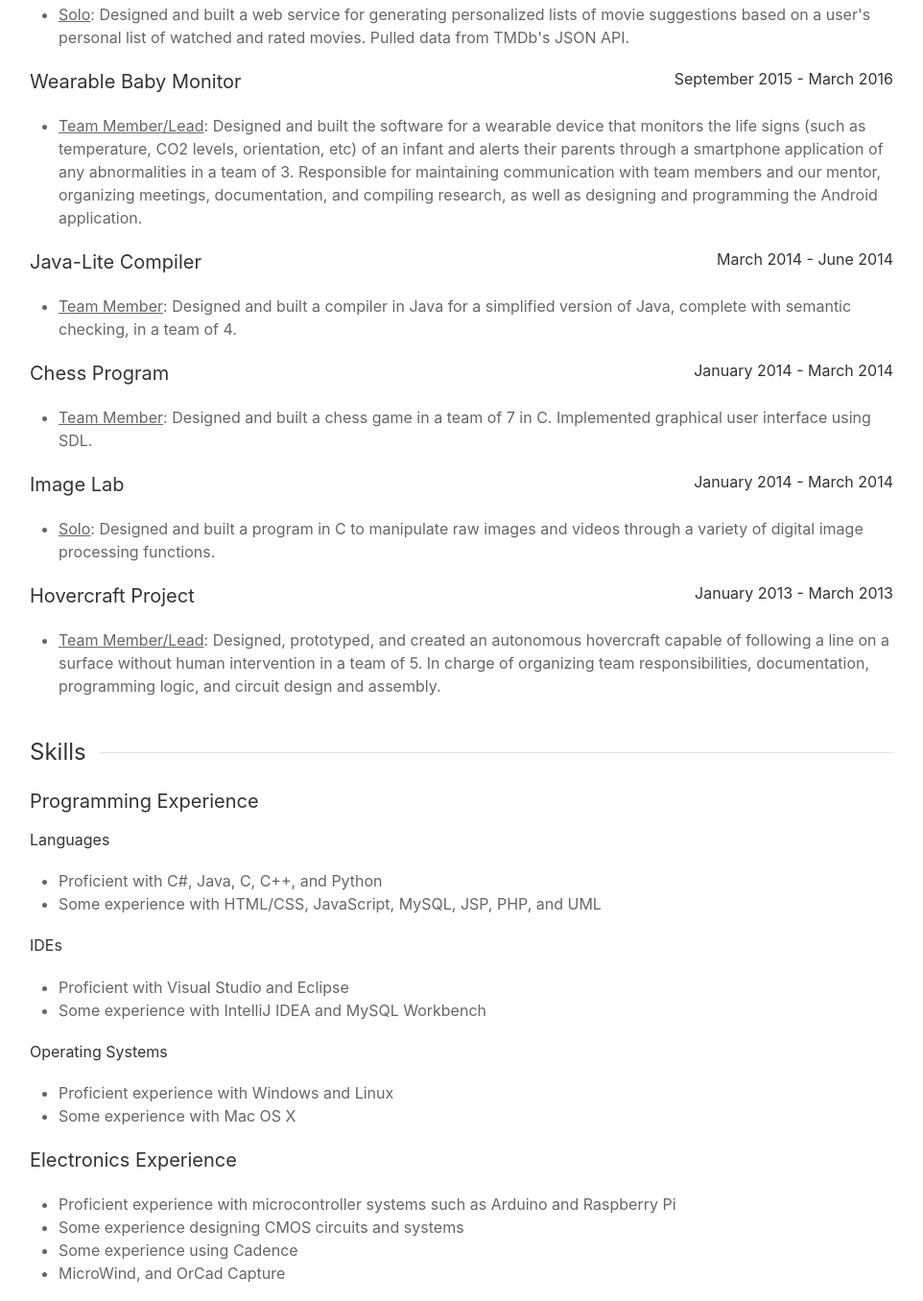
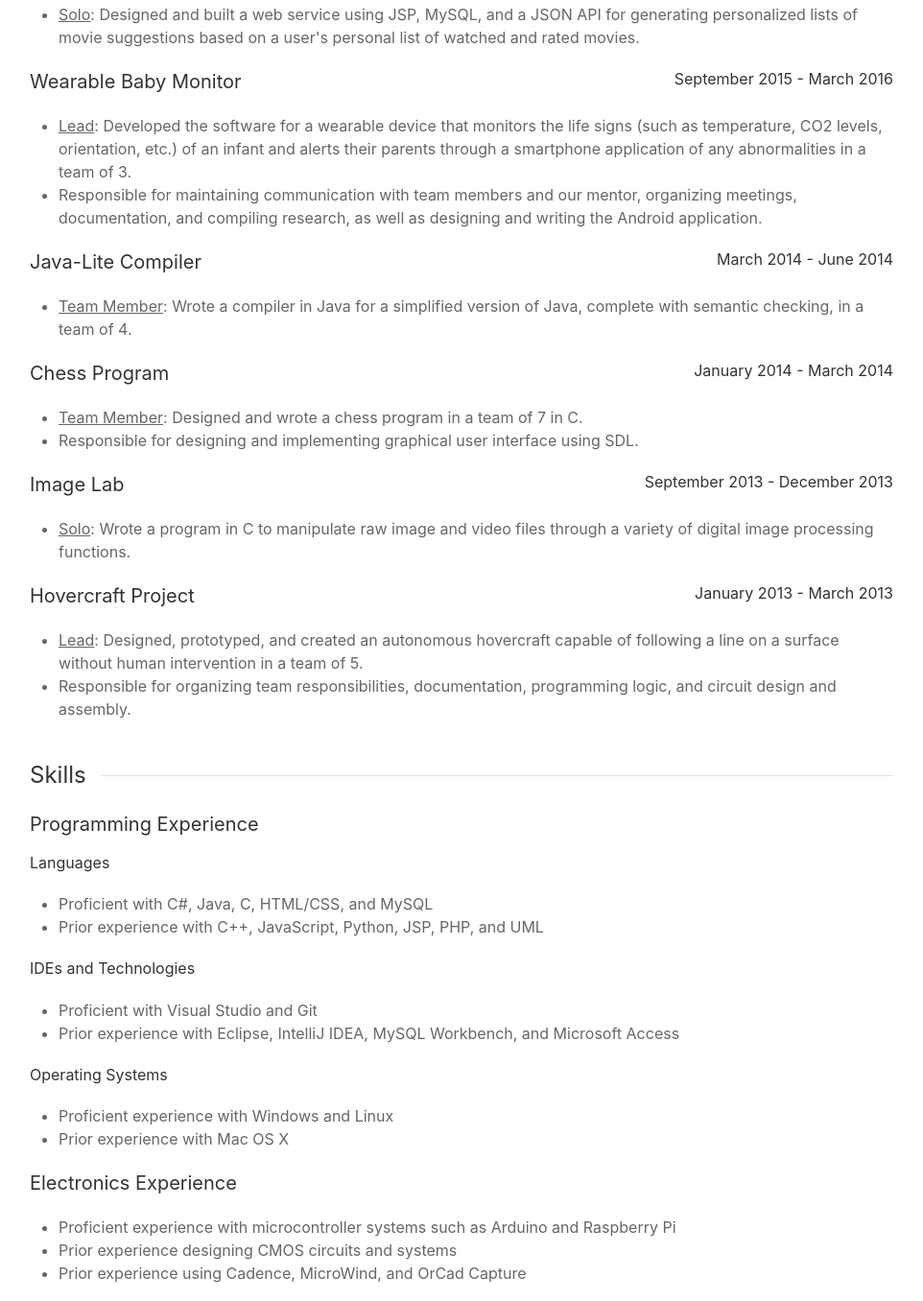
Before and after one commit to kdomasze/kdomasze.github.io, a plain HTML site: page index.html in a window 1280 px wide. Shown: the part 756-2112 px from the top of the page at 96% size, without its empty margins (159-1121 px from the left). Drawn offline with nearby package versions, Linux system fonts and the light colour scheme.

Commit message:
Updates formatting and wording of resume page

```diff
--- a/index.html
+++ b/index.html
@@ -25,10 +25,10 @@
 			<div class="uk-container-expand">
 				<div class="uk-grid-small uk-child-width-expand@s uk-text-center" uk-grid>
 					<h4 class="uk-text-left">University of California, Irvine</h4>
-					<h5 class="uk-text-right">September 2012 - March 2017</h5>
+					<h5 class="uk-text-right">March 2017</h5>
 				</div>
 				<ul>
-					<li>Bachelor of Science, Computer Engineering, GPA: 2.905</li>
+					<li>Bachelor of Science, Computer Engineering</li>
 				</ul>
 			</div>
 			<!--END RESUME Education-->
@@ -55,7 +55,7 @@
 					<h5 class="uk-text-right">September 2016 - December 2016</h5>
 				</div>
 				<ul>
-					<li><u>Solo</u>: Designed and built a web service for generating personalized lists of movie suggestions based on a user's personal list of watched and rated movies. Pulled data from TMDb's JSON API.</p></li>
+					<li><u>Solo</u>: Designed and built a web service using JSP, MySQL, and a JSON API for generating personalized lists of movie suggestions based on a user's personal list of watched and rated movies.</li>
 				</ul>
 				<!--END PROJECT EXPERIENCE Movie Suggestion Service-->
 
@@ -65,7 +65,8 @@
 					<h5 class="uk-text-right">September 2015 - March 2016</h5>
 				</div>
 				<ul>
-					<li><p><u>Team Member/Lead</u>: Designed and built the software for a wearable device that monitors the life signs (such as temperature, CO2 levels, orientation, etc) of an infant and alerts their parents through a smartphone application of any abnormalities in a team of 3. Responsible for maintaining communication with team members and our mentor, organizing meetings, documentation, and compiling research, as well as designing and programming the Android application.</p></li>
+					<li><u>Lead</u>: Developed the software for a wearable device that monitors the life signs (such as temperature, CO2 levels, orientation, etc.) of an infant and alerts their parents through a smartphone application of any abnormalities in a team of 3.</li>
+					<li>Responsible for maintaining communication with team members and our mentor, organizing meetings, documentation, and compiling research, as well as designing and writing the Android application.</li>
 				</ul>
 				<!--END PROJECT EXPERIENCE Wearable Baby Monitor-->
 
@@ -75,7 +76,7 @@
 					<h5 class="uk-text-right">March 2014 - June 2014</h5>
 				</div>
 				<ul>
-					<li><p><u>Team Member</u>: Designed and built a compiler in Java for a simplified version of Java, complete with semantic checking, in a team of 4.</p></li>
+					<li><u>Team Member</u>: Wrote a compiler in Java for a simplified version of Java, complete with semantic checking, in a team of 4.</li>
 				</ul>
 				<!--END PROJECT EXPERIENCE Java-Lite Compiler-->
 
@@ -85,17 +86,18 @@
 					<h5 class="uk-text-right">January 2014 - March 2014</h5>
 				</div>
 				<ul>
-					<li><p><u>Team Member</u>: Designed and built a chess game in a team of 7 in C. Implemented graphical user interface using SDL.</p></li>
+					<li><u>Team Member</u>: Designed and wrote a chess program in a team of 7 in C.</li>
+					<li>Responsible for designing and implementing graphical user interface using SDL.</li>
 				</ul>
 				<!--END PROJECT EXPERIENCE Chess Program-->
 
 				<!--BEGIN PROJECT EXPERIENCE Image Lab-->
 				<div class="uk-grid-small uk-child-width-expand@s uk-text-center" uk-grid>
 					<h4 class="uk-text-left">Image Lab</h4>
-					<h5 class="uk-text-right">January 2014 - March 2014</h5>
+					<h5 class="uk-text-right">September 2013 - December 2013</h5>
 				</div>
 				<ul>
-					<li><p><u>Solo</u>: Designed and built a program in C to manipulate raw images and videos through a variety of digital image processing functions.</p></li>
+					<li><u>Solo</u>: Wrote a program in C to manipulate raw image and video files through a variety of digital image processing functions.</li>
 				</ul>
 				<!--END PROJECT EXPERIENCE Image Lab-->
 
@@ -105,7 +107,8 @@
 					<h5 class="uk-text-right">January 2013 - March 2013</h5>
 				</div>
 				<ul>
-					<li><p><u>Team Member/Lead</u>: Designed, prototyped, and created an autonomous hovercraft capable of following a line on a surface without human intervention in a team of 5. In charge of organizing team responsibilities, documentation, programming logic, and circuit design and assembly.</p></li>
+					<li><u>Lead</u>: Designed, prototyped, and created an autonomous hovercraft capable of following a line on a surface without human intervention in a team of 5.</li>
+					<li>Responsible for organizing team responsibilities, documentation, programming logic, and circuit design and assembly.</li>
 				</ul>
 				<!--END PROJECT EXPERIENCE Image Lab-->
 			</div>
@@ -121,22 +124,22 @@
 					<h5 class="uk-text-left">Languages</h5>
 				</div>
 				<ul>
-					<li>Proficient with C#, Java, C, C++, and Python </li>
-					<li>Some experience with HTML/CSS, JavaScript, MySQL, JSP, PHP, and UML</li>
+					<li>Proficient with C#, Java, C, HTML/CSS, and MySQL</li>
+					<li>Prior experience with C++, JavaScript, Python, JSP, PHP, and UML</li>
 				</ul>
 				<div class="uk-grid-small uk-child-width-expand@s uk-text-center" uk-grid>
-					<h5 class="uk-text-left">IDEs</h5>
+					<h5 class="uk-text-left">IDEs and Technologies</h5>
 				</div>
 				<ul>
-					<li>Proficient with Visual Studio and Eclipse</li>
-					<li>Some experience with IntelliJ IDEA and MySQL Workbench</li>
+					<li>Proficient with Visual Studio and Git</li>
+					<li>Prior experience with Eclipse, IntelliJ IDEA, MySQL Workbench, and Microsoft Access</li>
 				</ul>
 				<div class="uk-grid-small uk-child-width-expand@s uk-text-center" uk-grid>
 					<h5 class="uk-text-left">Operating Systems</h5>
 				</div>
 				<ul>
 					<li>Proficient experience with Windows and Linux</li>
-					<li>Some experience with Mac OS X</li>
+					<li>Prior experience with Mac OS X</li>
 				</ul>
 				<!--END SKILLS Programming-->
 				<!--BEGIN SKILLS Electronics-->
@@ -145,9 +148,8 @@
 				</div>
 				<ul>
 					<li>Proficient experience with microcontroller systems such as Arduino and Raspberry Pi</li>
-					<li>Some experience designing CMOS circuits and systems</li>
-					<li>Some experience using Cadence</li>
-					<li>MicroWind, and OrCad Capture</li>
+					<li>Prior experience designing CMOS circuits and systems</li>
+					<li>Prior experience using Cadence, MicroWind, and OrCad Capture</li>
 				</ul>
 				<!--END SKILLS Electronics-->
 				<!--BEGIN SKILLS Other-->
```
